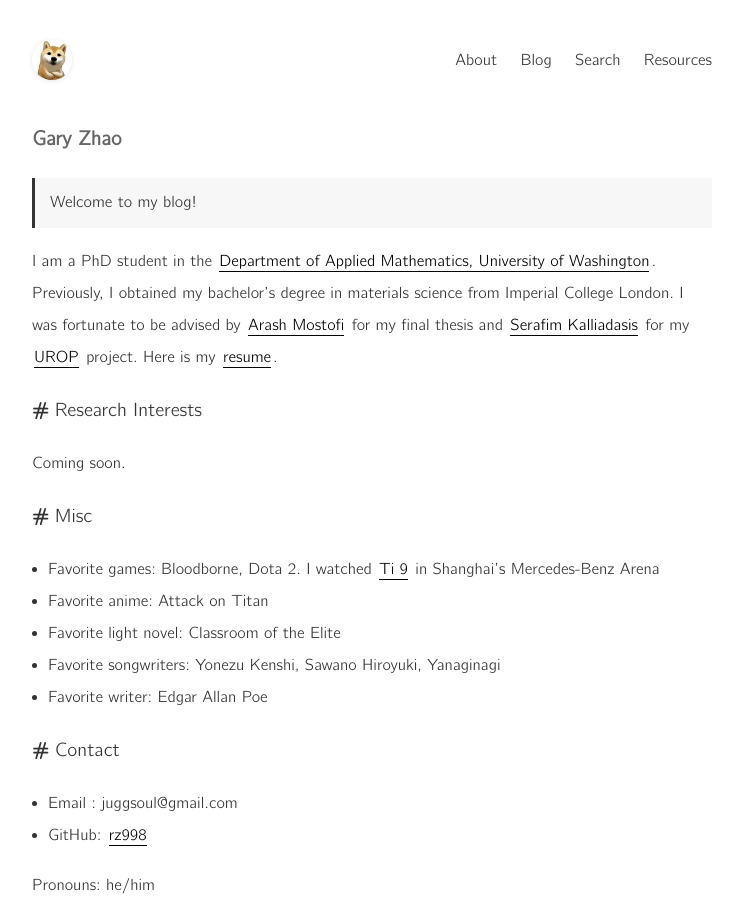
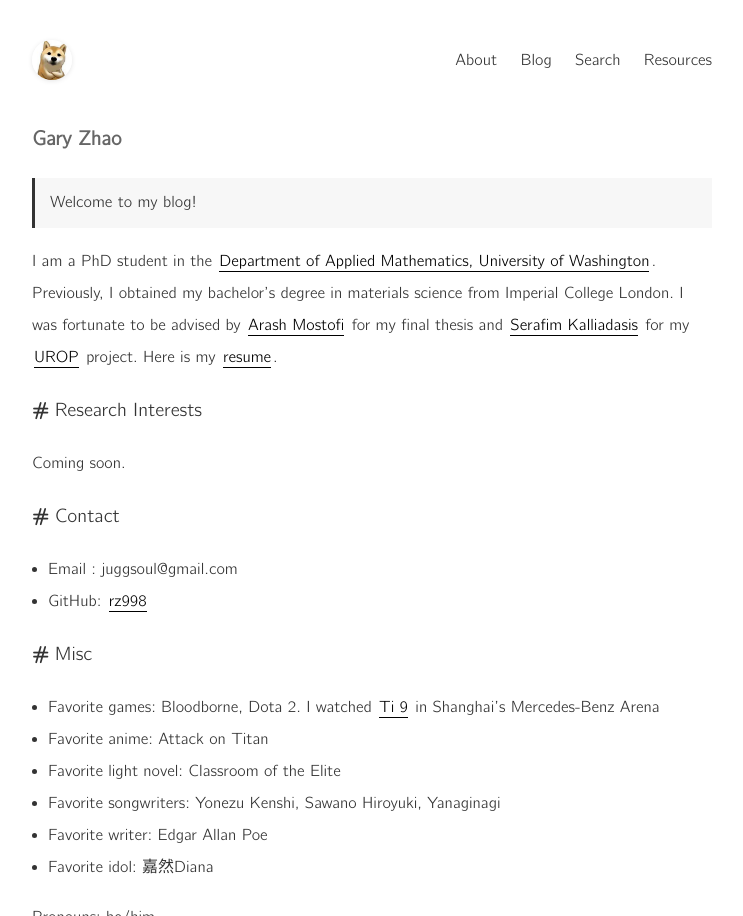
Before and after one commit to rz998/garyzhao.net, a Jekyll site: the page built from index.md, in a window 1280 px wide, cut to the strip 0-916 px from the top of the page. Shown: the whole strip, without its empty margins (268-1011 px from the left). Built offline with Jekyll 4.4.1, drawn with Linux system fonts in a browser that asks for light colours.

Commit message:
Update index.md

```diff
--- a/index.md
+++ b/index.md
@@ -17,13 +23,8 @@ Coming soon.
 - Favorite light novel: Classroom of the Elite
 - Favorite songwriters: Yonezu Kenshi, Sawano Hiroyuki, Yanaginagi
 - Favorite writer: Edgar Allan Poe
+- Favorite idol: 嘉然Diana
 
-
-## Contact
-
-- Email&nbsp;: juggsoul@gmail.com
-
-- GitHub: [rz998](https://github.com/rz998)
 
 
  Pronouns: he/him
```
Also changed, not shown: other parts of index.md (+6 -0 lines).
